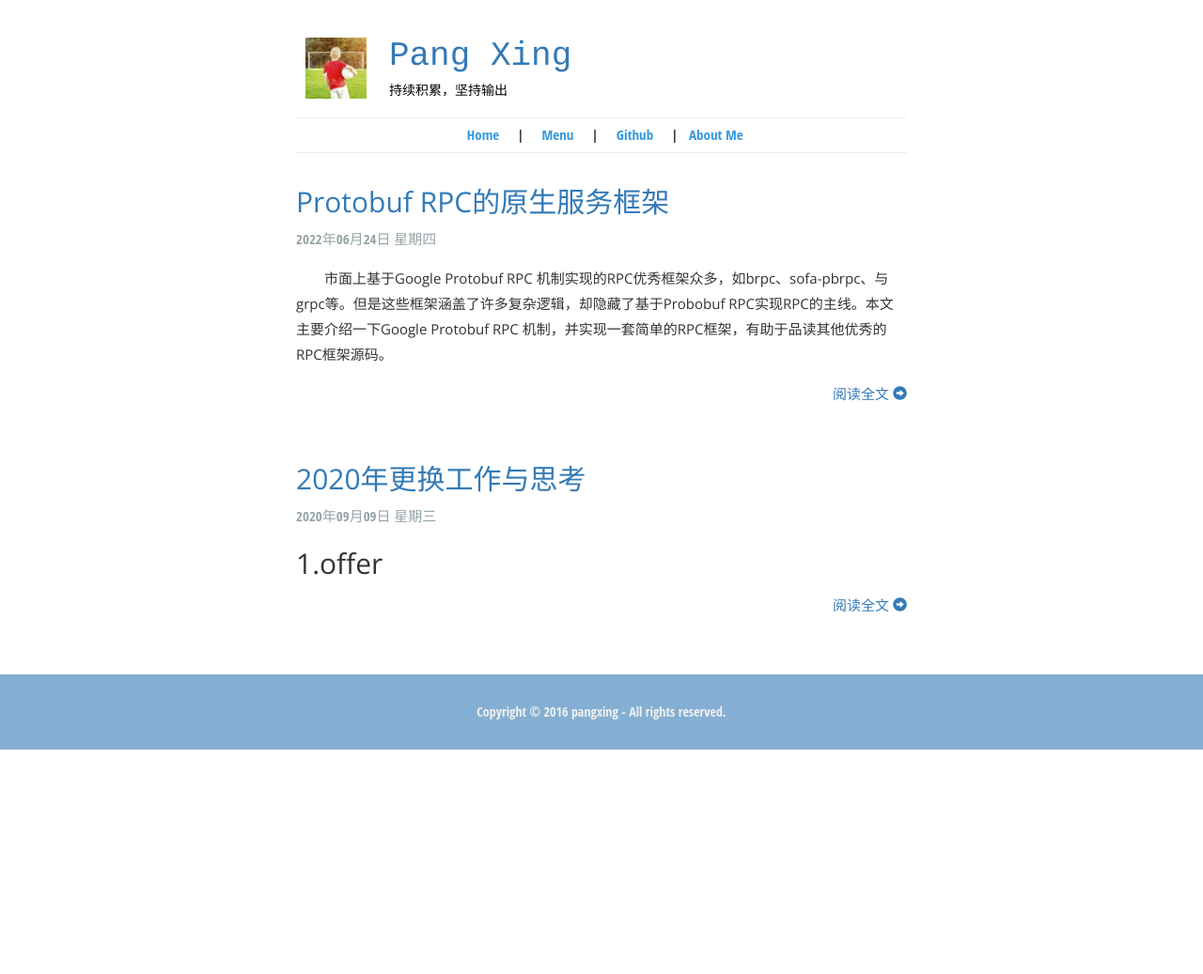
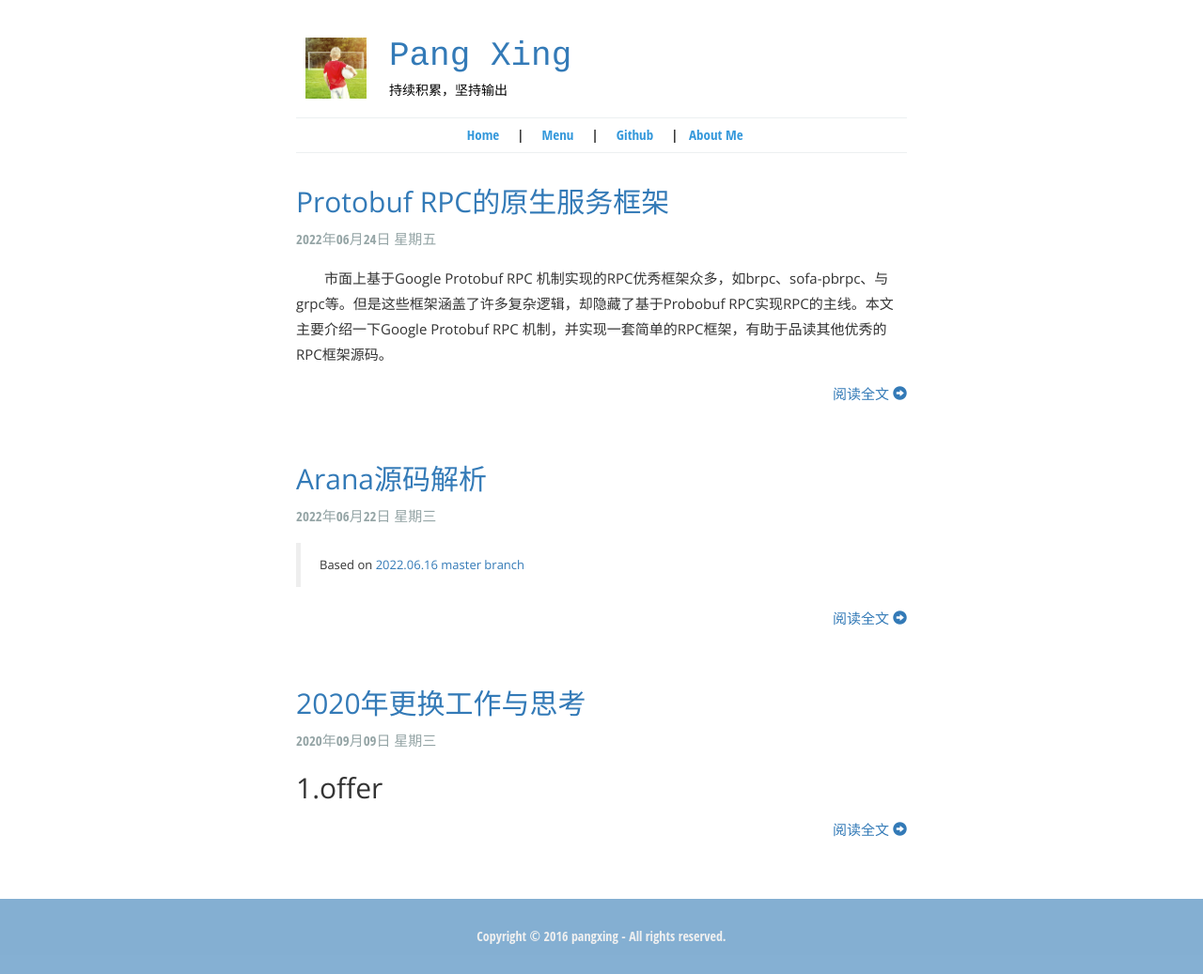
Before and after one commit to PangXing/PangXing.github.io, a Jekyll site: the page built from index.html, in a window 1280 px wide. Shown: the whole page at 94% size. Built offline with Jekyll 4.4.1, drawn with Linux system fonts in a browser that asks for light colours; before the commit the page ends 900 px from its top, so only the background shows below that.

Commit message:
arana analysis

```diff
--- /dev/null
+++ b/_posts/2022-06-22-arana_analysis.md
@@ -0,0 +1,23 @@
+---
+layout: post_layout
+title:  Arana源码解析
+time:   2022年06月22日 星期三
+location: 北京
+pulished: true
+---
+
+> Based on [2022.06.16 master branch](https://github.com/arana-db/arana/tree/81fb0539b0d2c514369aac4cbb057ad719d90d2b)
+
+## 1.Boot Phase
+
+![/assets/img/arana_analysis/arana-boot.png](/assets/img/arana_analysis/arana-boot.png){:height="100%" width="100%"}
+
+## 2.Startup Phase
+
+![/assets/img/arana_analysis/arana-startup.png](/assets/img/arana_analysis/arana-startup.png){:height="100%" width="100%"}
+
+## 3.Normal Phase
+
+### 3.1 Simple Query
+
+![/assets/img/arana_analysis/arana-simple.png](/assets/img/arana_analysis/arana-simple.png){:height="100%" width="100%"}
```
Also changed, not shown: _posts/2022-06-24-protobuf_rpc.md (+5 -5 lines), README.md, 4 other files.
